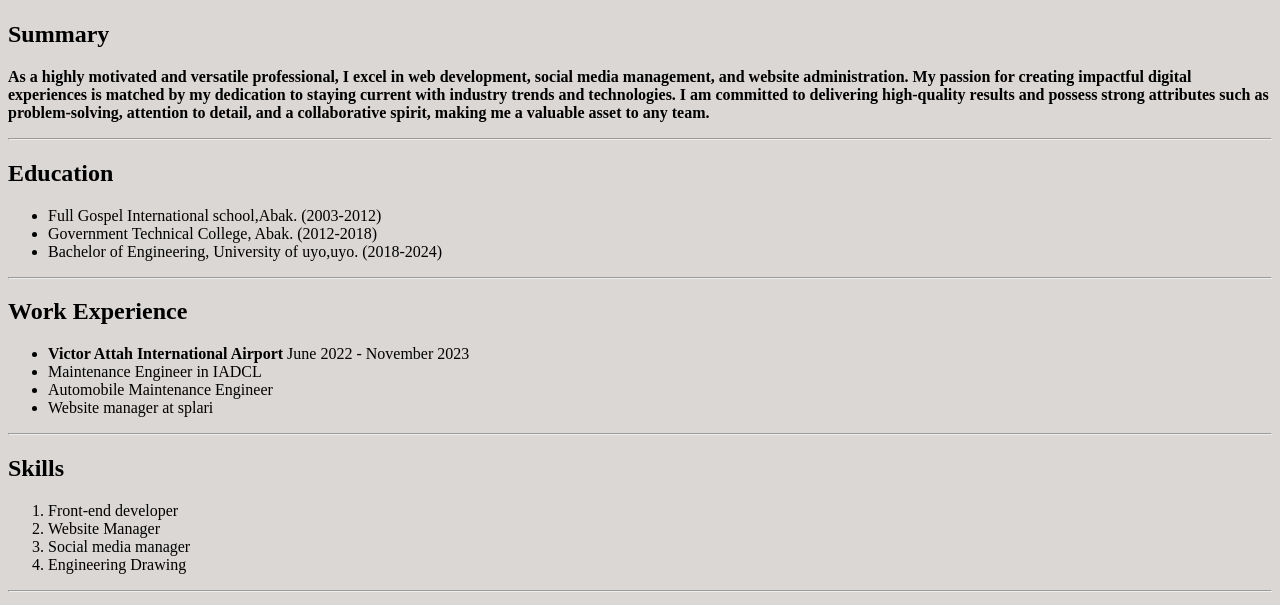
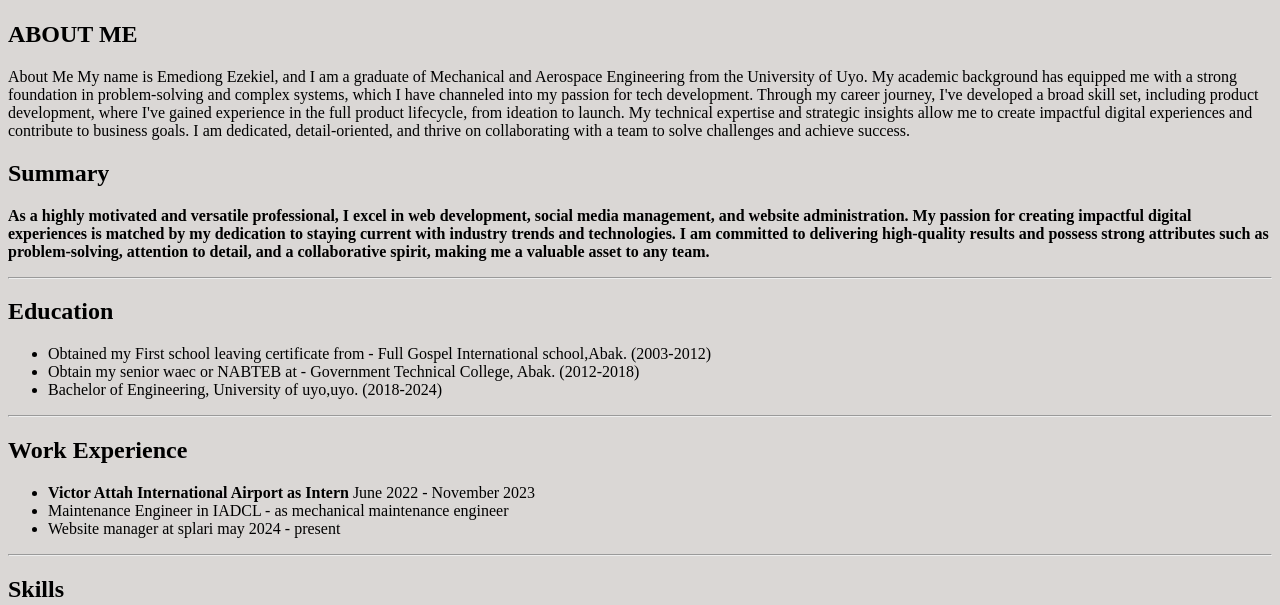
Before and after one commit to emediongezekiel/Html-portfolio, a plain HTML site: page index.html in a window 1280 px wide. Shown: the part 283-888 px from the top of the page. Drawn offline with Linux system fonts and the light colour scheme.

Commit message:
Update index.html

```diff
--- a/index.html
+++ b/index.html
@@ -10,6 +10,12 @@
     <h1>EMEDIONG EZEKIEL</h1>
     <img src="./image/emediong.jpeg" height="200" alt="emediong_ezekiel">
 
+    <h2><b>ABOUT ME</b></h2>
+    <p>About Me
+My name is Emediong Ezekiel, and I am a graduate of Mechanical and Aerospace Engineering from the University of Uyo. My academic background has equipped me with a strong foundation in problem-solving and complex systems, which I have channeled into my passion for tech development.
+Through my career journey, I've developed a broad skill set, including product development, where I've gained experience in the full product lifecycle, from ideation to launch. My technical expertise and strategic insights allow me to create impactful digital experiences and contribute to business goals. I am dedicated, detail-oriented, and thrive on collaborating with a team to solve challenges and achieve success.
+</p>
+
 <h2><b>Summary</b></h2>
 <p><b>As a highly motivated and versatile professional, I excel in web development, social media management, and website administration.
     My passion for creating impactful digital experiences is matched by my dedication to staying current with industry trends and technologies.
@@ -18,18 +24,19 @@
 <hr>
 <h2><b>Education</b></h2>
 <ul>
-    <li>Full Gospel International school,Abak. (2003-2012)</li>
-    <li>Government Technical College, Abak. (2012-2018)</li>
+    <li>Obtained my First school leaving certificate from -
+        Full Gospel International school,Abak. (2003-2012)</li>
+    <li>Obtain my senior waec or NABTEB at - Government Technical College, Abak. (2012-2018)</li>
     <li>Bachelor of Engineering, University of uyo,uyo. (2018-2024)</li>
 </ul>
 <hr>
 <h2><b>Work Experience</b></h2>
 <ul>
-    <li><b>Victor Attah International Airport</b>
+    <li><b>Victor Attah International Airport
+    as Intern</b>
     June 2022 - November 2023</li>
-        <li>Maintenance Engineer in IADCL</li>
-        <li>Automobile Maintenance Engineer</li>
-    <li>Website manager at splari</li>
+        <li>Maintenance Engineer in IADCL - as mechanical maintenance engineer</li>
+    <li>Website manager at splari may 2024 - present</li>
 </ul>
     <hr>
 <h2><b>Skills</b></h2>
```
